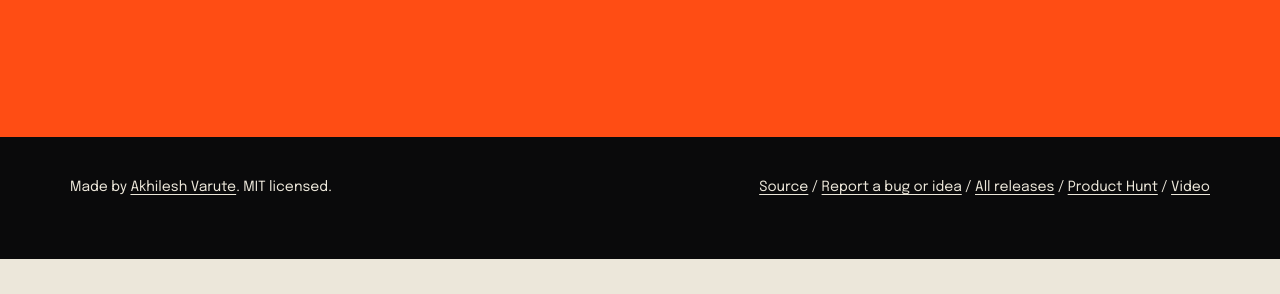
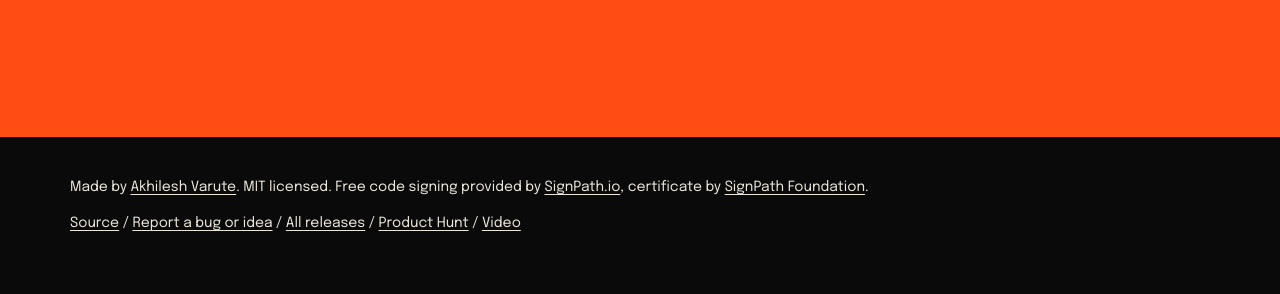
Before and after one commit to Akhilesh-Varute/Nock, a plain HTML site: page docs/index.html in a window 1280 px wide. Shown: the part 6248-6542 px from the top of the page. Before the commit the page ends 6507 px from the top, so only its background shows below. Drawn offline with Linux system fonts and the light colour scheme; no server answers.

Commit message:
Site: credit SignPath Foundation for code signing

```diff
--- a/docs/index.html
+++ b/docs/index.html
@@ -389,7 +389,7 @@
 
 <footer>
   <div class="wrap">
-    <span>Made by <a href="https://akhileshvarute.me/">Akhilesh Varute</a>. MIT licensed.</span>
+    <span>Made by <a href="https://akhileshvarute.me/">Akhilesh Varute</a>. MIT licensed. Free code signing provided by <a href="https://signpath.io/">SignPath.io</a>, certificate by <a href="https://signpath.org/">SignPath Foundation</a>.</span>
     <span><a href="https://github.com/Akhilesh-Varute/Nock">Source</a> / <a href="https://github.com/Akhilesh-Varute/Nock/issues">Report a bug or idea</a> / <a href="https://github.com/Akhilesh-Varute/Nock/releases">All releases</a> / <a href="https://www.producthunt.com/products/nock-2">Product Hunt</a> / <a href="https://youtu.be/rGcVKVOOf6A">Video</a></span>
   </div>
 </footer>
```
